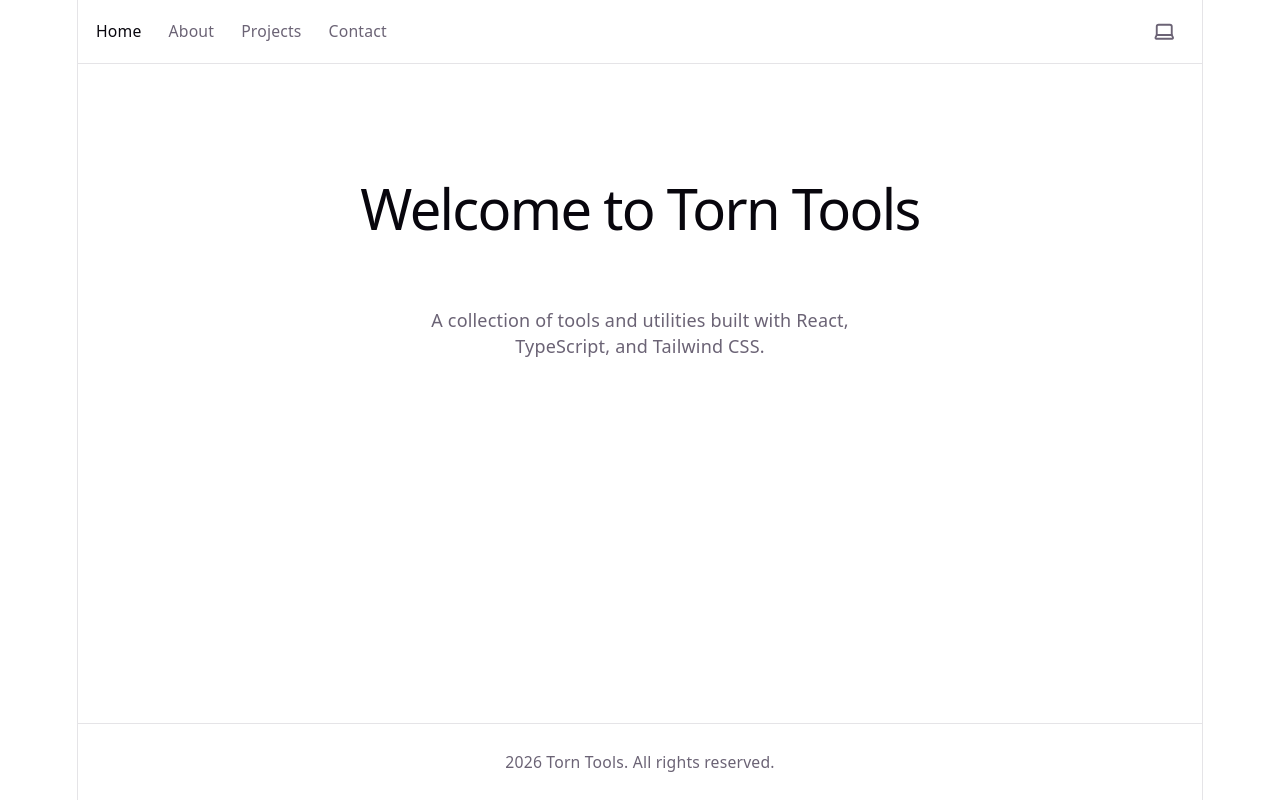
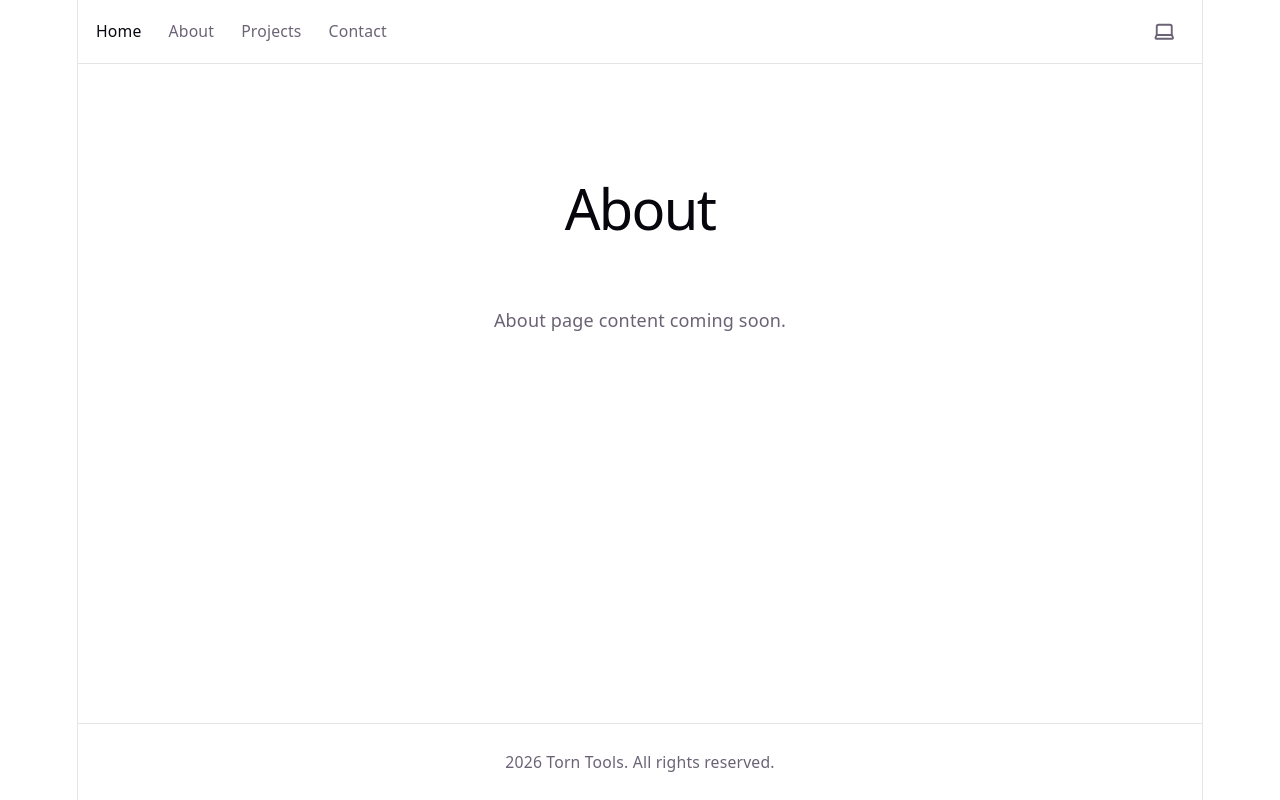
Before and after one commit to alfatta/torn-tools, a React (Vite) app: page /about in a window 1280 px wide. Built offline with nearby package versions, Linux system fonts and the light colour scheme.

Commit message:
feat: add page routing with react-router-dom

```diff
--- a/package.json
+++ b/package.json
@@ -16,6 +16,7 @@
     "lucide-react": "^1.9.0",
     "react": "^19.2.5",
     "react-dom": "^19.2.5",
+    "react-router-dom": "^7.14.2",
     "tailwind-merge": "^3.5.0"
   },
   "devDependencies": {
--- a/src/App.tsx
+++ b/src/App.tsx
@@ -1,15 +1,15 @@
-import { Layout } from '~/components/layout'
+import { BrowserRouter, Routes, Route } from "react-router-dom"
+import { Home } from "~/pages/home"
+import { About } from "~/pages/about"
 
 function App() {
   return (
-    <Layout>
-      <div className="flex flex-col items-center justify-center gap-8 py-12">
-        <h1 className="text-4xl font-bold text-[var(--color-text-heading)]">Welcome to Torn Tools</h1>
-        <p className="text-[var(--color-text)] max-w-md text-center">
-          A collection of tools and utilities built with React, TypeScript, and Tailwind CSS.
-        </p>
-      </div>
-    </Layout>
+    <BrowserRouter>
+      <Routes>
+        <Route path="/" element={<Home />} />
+        <Route path="/about" element={<About />} />
+      </Routes>
+    </BrowserRouter>
   )
 }
 
--- a/src/components/layout/header.tsx
+++ b/src/components/layout/header.tsx
@@ -1,3 +1,4 @@
+import { Link } from "react-router-dom"
 import { Sun, Moon, Laptop } from "lucide-react"
 import { Button } from "~/components/ui/button"
 import { useTheme } from "~/lib/use-theme"
@@ -17,8 +18,8 @@ export function Header() {
     <header className="sticky top-0 z-50 w-full border-b border-[var(--color-border)] bg-[var(--color-background)]/95 backdrop-blur supports-[backdrop-filter]:bg-[var(--color-background)]/60">
       <div className="flex h-14 items-center justify-between px-4">
         <nav className="flex items-center gap-6 text-sm">
-          <a href="#" className="font-medium text-[var(--color-text-heading)] hover:text-[var(--color-accent)] transition-colors">Home</a>
-          <a href="#" className="font-medium text-[var(--color-text)] hover:text-[var(--color-accent)] transition-colors">About</a>
+          <Link to="/" className="font-medium text-[var(--color-text-heading)] hover:text-[var(--color-accent)] transition-colors">Home</Link>
+          <Link to="/about" className="font-medium text-[var(--color-text)] hover:text-[var(--color-accent)] transition-colors">About</Link>
           <a href="#" className="font-medium text-[var(--color-text)] hover:text-[var(--color-accent)] transition-colors hidden sm:inline">Projects</a>
           <a href="#" className="font-medium text-[var(--color-text)] hover:text-[var(--color-accent)] transition-colors hidden sm:inline">Contact</a>
         </nav>
--- /dev/null
+++ b/src/pages/about.tsx
@@ -0,0 +1,14 @@
+import { Layout } from "~/components/layout"
+
+export function About() {
+  return (
+    <Layout>
+      <div className="flex flex-col items-center justify-center gap-8 py-12">
+        <h1 className="text-4xl font-bold text-[var(--color-text-heading)]">About</h1>
+        <p className="text-[var(--color-text)] max-w-md text-center">
+          About page content coming soon.
+        </p>
+      </div>
+    </Layout>
+  )
+}
--- /dev/null
+++ b/src/pages/home.tsx
@@ -0,0 +1,14 @@
+import { Layout } from "~/components/layout"
+
+export function Home() {
+  return (
+    <Layout>
+      <div className="flex flex-col items-center justify-center gap-8 py-12">
+        <h1 className="text-4xl font-bold text-[var(--color-text-heading)]">Welcome to Torn Tools</h1>
+        <p className="text-[var(--color-text)] max-w-md text-center">
+          A collection of tools and utilities built with React, TypeScript, and Tailwind CSS.
+        </p>
+      </div>
+    </Layout>
+  )
+}
```
Also changed, not shown: 1 other file (tests, documents, lock files or other folders).
